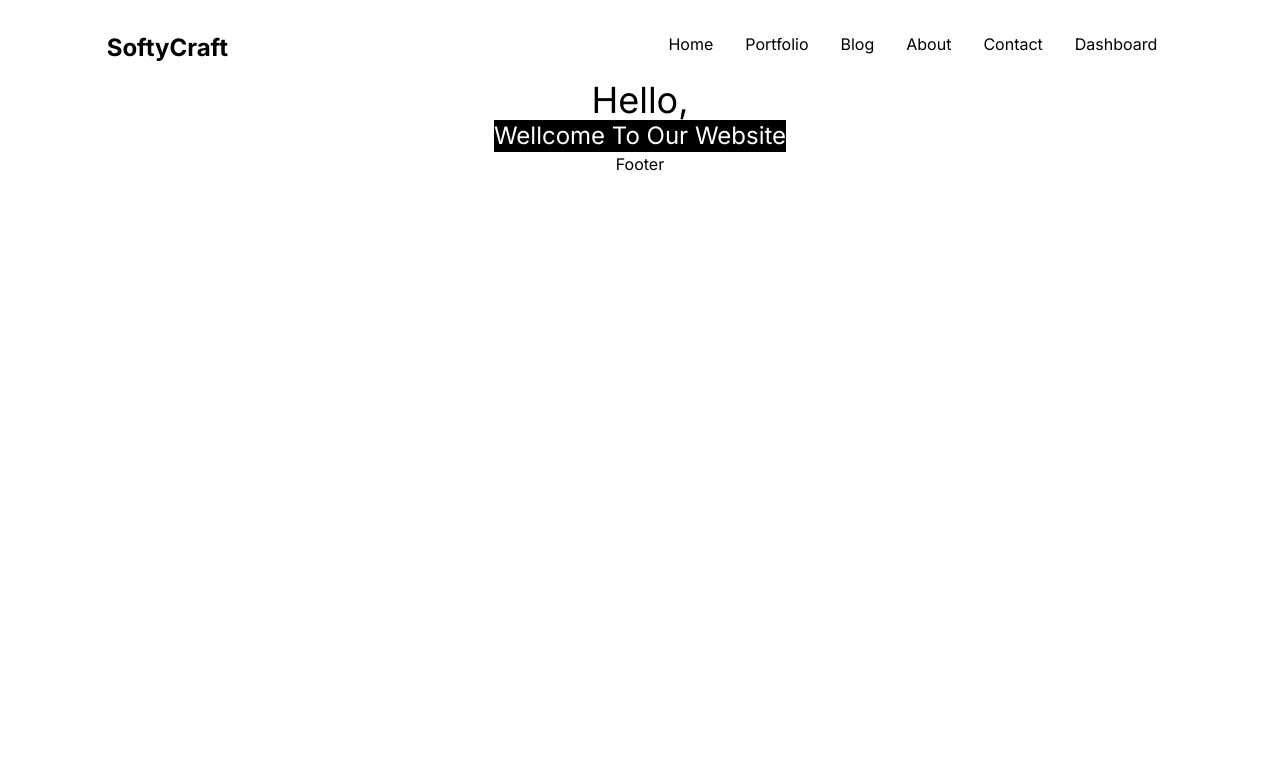
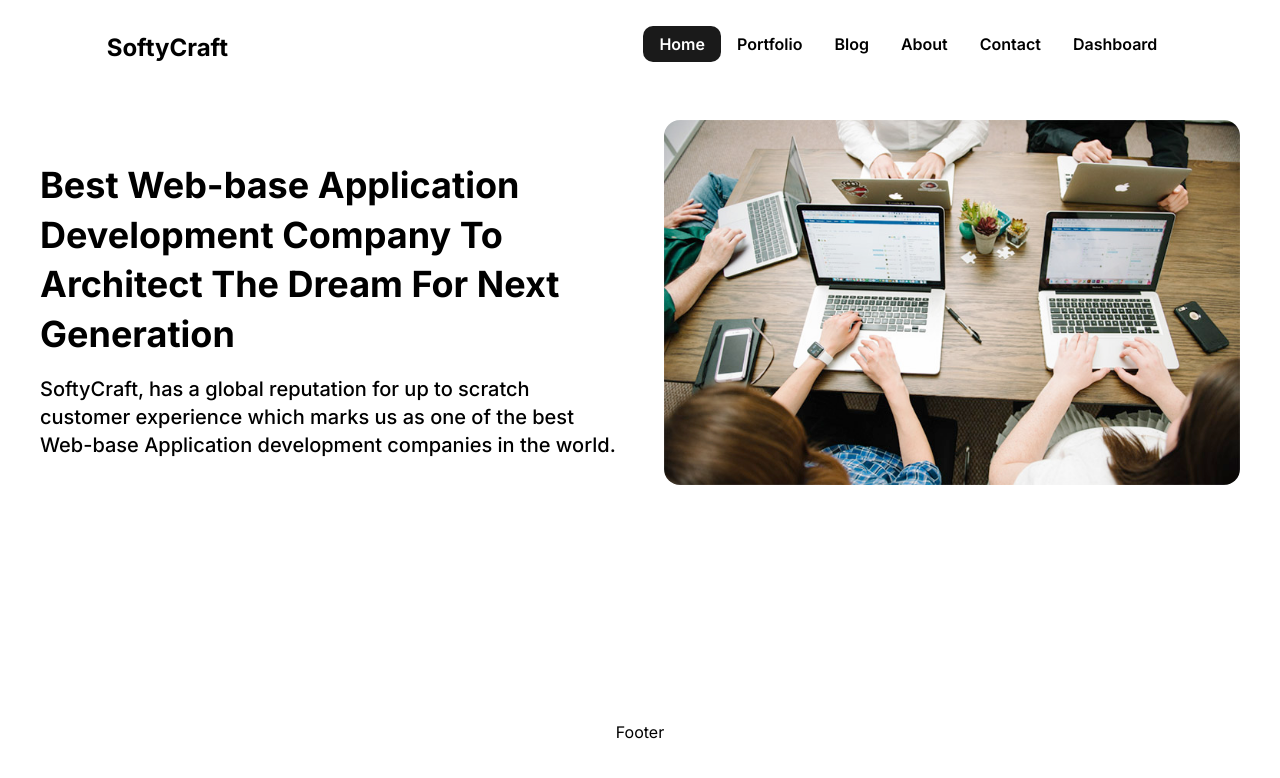
Before and after one commit to softycraft1/softycraftnext, a Next.js app: page / in a window 1280 px wide. Shown: the top 778 px of the page. Built offline with nearby package versions, Linux system fonts and the light colour scheme.

Commit message:
'banner'

```diff
--- a/package.json
+++ b/package.json
@@ -1,5 +1,5 @@
 {
-  "name": "my-app",
+  "name": "softycraft",
   "version": "0.1.0",
   "private": true,
   "scripts": {
--- /dev/null
+++ b/src/app/blog/page.jsx
@@ -0,0 +1,10 @@
+const blog = () => {
+    return (
+        <div>
+            <h2>Blog</h2>
+
+        </div>
+    );
+};
+
+export default blog;
--- /dev/null
+++ b/src/app/contact/page.jsx
@@ -0,0 +1,10 @@
+
+const contact = () => {
+    return (
+        <div>
+            <h2>Contact</h2>
+        </div>
+    );
+};
+
+export default contact;
--- a/src/app/globals.css
+++ b/src/app/globals.css
@@ -1,3 +1,7 @@
 @tailwind base;
 @tailwind components;
 @tailwind utilities;
+
+.home{
+    min-height: 80vh;
+}
--- a/src/app/layout.js
+++ b/src/app/layout.js
@@ -1,12 +1,12 @@
 import { Inter } from "next/font/google";
 import "./globals.css";
-import Navbar from "@/components/Navber/Navber";
+import Navbar from "@/components/Navbar/Navbar";
 import Footer from "@/components/Footer/Footer";
 
 const inter = Inter({ subsets: ["latin"] });
 
 export const metadata = {
-  title: "Create Next App",
+  title: "SoftyCraft",
   description: "Generated by create next app",
 };
 
--- a/src/app/page.js
+++ b/src/app/page.js
@@ -1,10 +1,9 @@
-import Image from "next/image";
+import Banner from "@/components/Home/Banner";
 
 export default function Home() {
   return (
-    <>
-      <h1 className="text-4xl ">Hello,</h1>
-      <p className="text-2xl bg-black text-white">Wellcome To Our Website</p>
-    </>
+    <div className="home">
+      <Banner/>
+    </div>
   );
 }
--- /dev/null
+++ b/src/app/service/page.jsx
@@ -0,0 +1,10 @@
+
+const service = () => {
+    return (
+        <div>
+
+        </div>
+    );
+};
+
+export default service;
--- /dev/null
+++ b/src/components/Home/Banner.jsx
@@ -0,0 +1,20 @@
+import Image from "next/image"
+
+function Banner() {
+    return (
+        <div className="flex flex-row gap-4 items-center m-6">
+            <div className="w-[50%] p-4">
+                <h1 className="text-4xl font-bold leading-snug my-4">Best Web-base Application Development Company To Architect The Dream For Next Generation</h1>
+                <p className="text-xl font-medium">SoftyCraft, has a global reputation for up to scratch customer experience which marks us as one of the best Web-base Application development companies in the world.</p>
+                <div>
+
+                </div>
+            </div>
+            <div className="w-[50%] p-4">
+                <Image className="mx-auto rounded-2xl" src="/dev-team.jpg" alt="img" width={800} height={500} />
+            </div>
+        </div>
+    )
+}
+
+export default Banner
--- a/src/components/Navber/NavLink/NavLink.jsx
+++ b/src/components/Navbar/NavLink/NavLink.jsx
@@ -40,14 +40,14 @@ function NavLink() {
     },
   ];
   return (
-    <div>
+    <div className="font-semibold">
       {links.map((link) => (
         <Link
           key={link.id}
           href={link.url}
           className={`${
-            pathname === link.title && style.active
-          } w-8 h-8 p-4 hover:border-2 hover:border-none hover:rounded-[25px] hover:bg-[#F8B90C] hover:drop-shadow-md`}
+            pathname === link.url && style.active
+          } w-8 h-8 p-2 px-4 hover:border-2 hover:border-none hover:rounded-[10px] hover:bg-[#f8b90c7a] hover:drop-shadow-md`}
         >
           {link.title}
         </Link>
--- /dev/null
+++ b/src/components/Navbar/NavLink/NavLink.module.css
@@ -0,0 +1,6 @@
+.active {
+    border: none;
+    border-radius: 10px;
+    background-color: #1a1a1a;
+    color: white;
+}
--- a/src/components/Navber/NavLink/NavLink.module.css
+++ /dev/null
@@ -1,7 +0,0 @@
-.active{
-    border: 2px solid gray;
-    margin: 10px;
-    padding: 10px;
-    background-color: aquamarine;
-    font-size: 20px;
-}
```
Also changed, not shown: public/dev-team.jpg (added), src/components/Navbar/Navbar.jsx (renamed from src/components/Navber/Navber.jsx).
